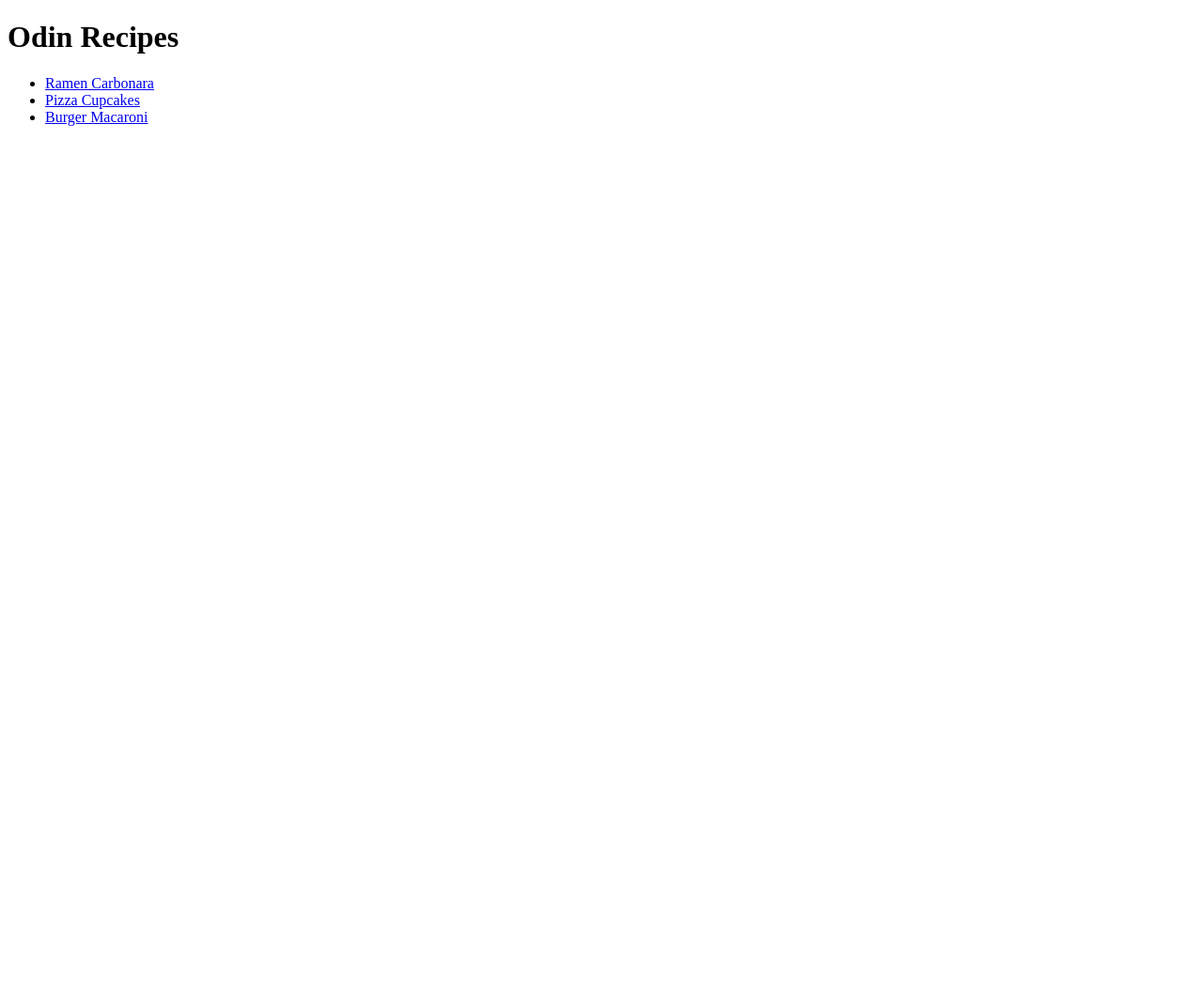
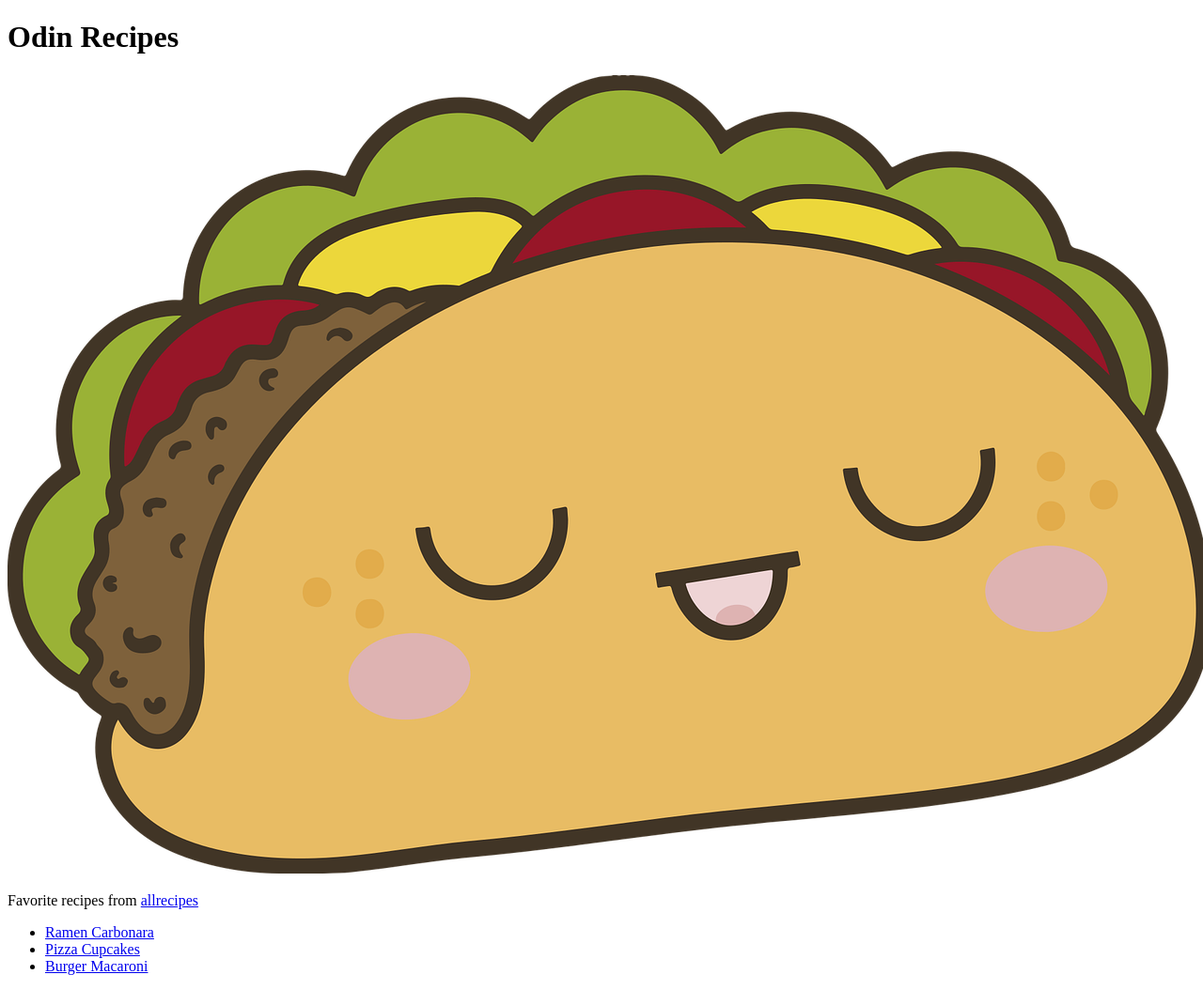
Before and after one commit to rolckeirnad/odin-recipes, a plain HTML site: page index.html in a window 1280 px wide. Shown: the whole page at 94% size. Before the commit the page ends 800 px from the top, so only its background shows below. Drawn offline with Linux system fonts and the light colour scheme.

Commit message:
Add image to index.html and link to allrecipes

```diff
--- a/index.html
+++ b/index.html
@@ -8,6 +8,8 @@
 
 <body>
   <h1>Odin Recipes</h1>
+  <img src="./img/taco.png" alt="taco">
+  <p>Favorite recipes from <a href="https://www.allrecipes.com">allrecipes</a></p>
   <ul>
     <li><a href="./recipes/ramen-carbonara.html">Ramen Carbonara</a></li>
     <li><a href="./recipes/pizza-cupcakes.html">Pizza Cupcakes</a></li>
```
Also changed, not shown: img/taco.png (added).
